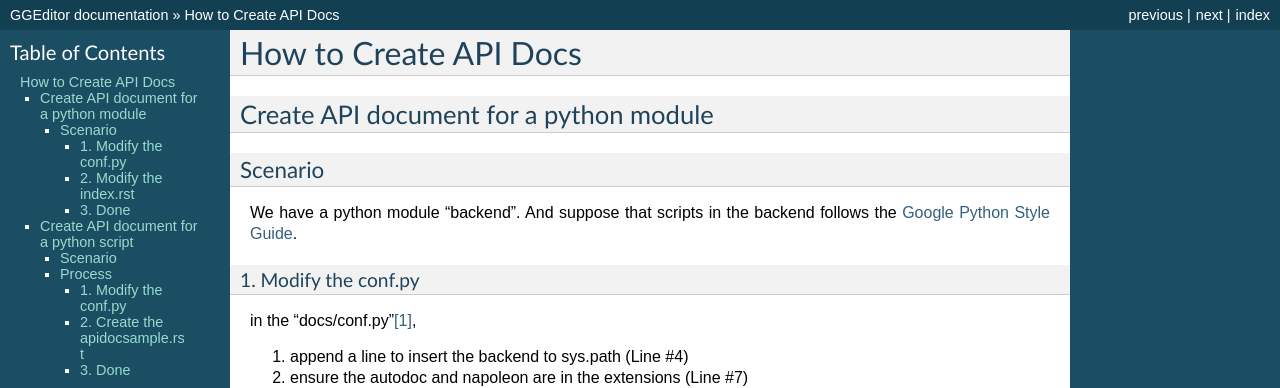
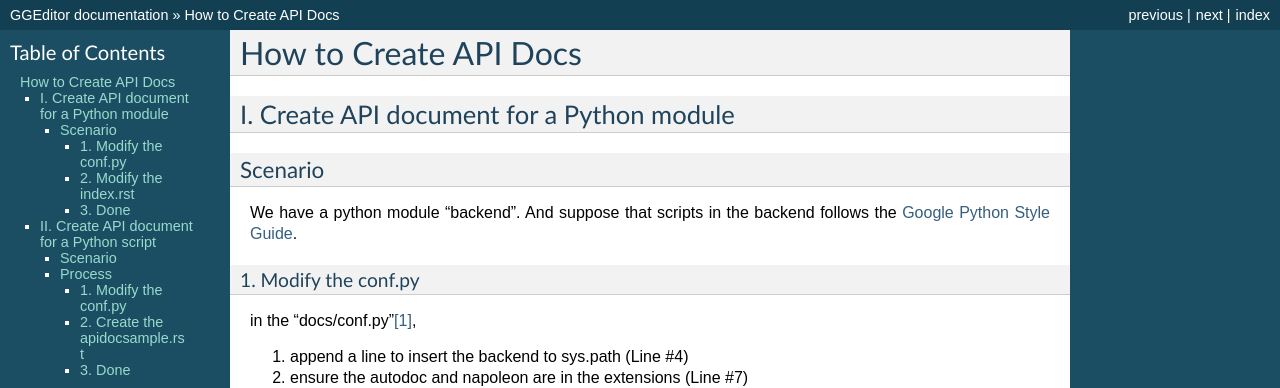
Before and after one commit to iapyeh/GGeditor, a Sphinx documentation site: the page built from docs/ApiDoc.rst, in a window 1280 px wide and 1400 px high. Shown: the top 388 px of the window. Built offline with Sphinx 7.4.7, drawn with Linux system fonts in a browser that asks for light colours; pages that are not in the unit, such as notebooks, are missing from menus; some of the changed lines change nothing that is shown; some of the changed text lies outside the part shown.

Commit message:
Google Docs reST Editor@2016-12-28 8:34:1

```diff
--- a/docs/ApiDoc.rst
+++ b/docs/ApiDoc.rst
@@ -4,10 +4,10 @@
 How to Create API Docs
 **********************
 
-.. _h4c525118060635e4b6959584f2f3435:
+.. _h3a1c1e5f21544576747195f806f57:
 
-Create API document for a python module
-=======================================
+I. Create API document for a Python module
+==========================================
 
 .. _h547a1e3306f3d91f375c20216815:
 
@@ -80,10 +80,10 @@ http://<project-name>.readthedocs.io/en/latest/api/<module-name>.html, in this d
 
 http://ggeditor.readthedocs.io/en/latest/api/backend.html
 
-.. _h7673574b773f1b7a512a1d6957245829:
+.. _h751d41182d5124640792936454f3e60:
 
-Create API document for a python script
-=======================================
+II. Create API document for a Python script
+===========================================
 
 .. _h547a1e3306f3d91f375c20216815:
 
```
